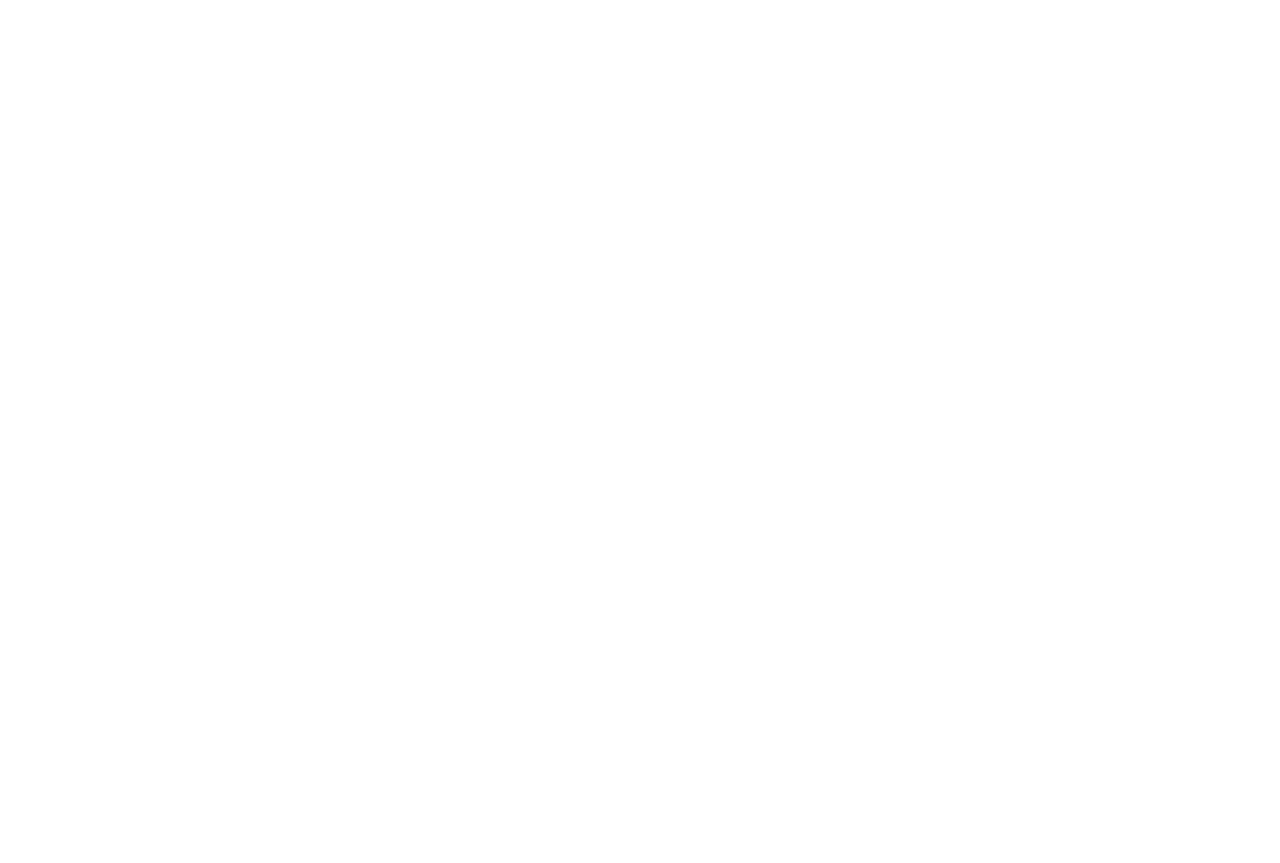
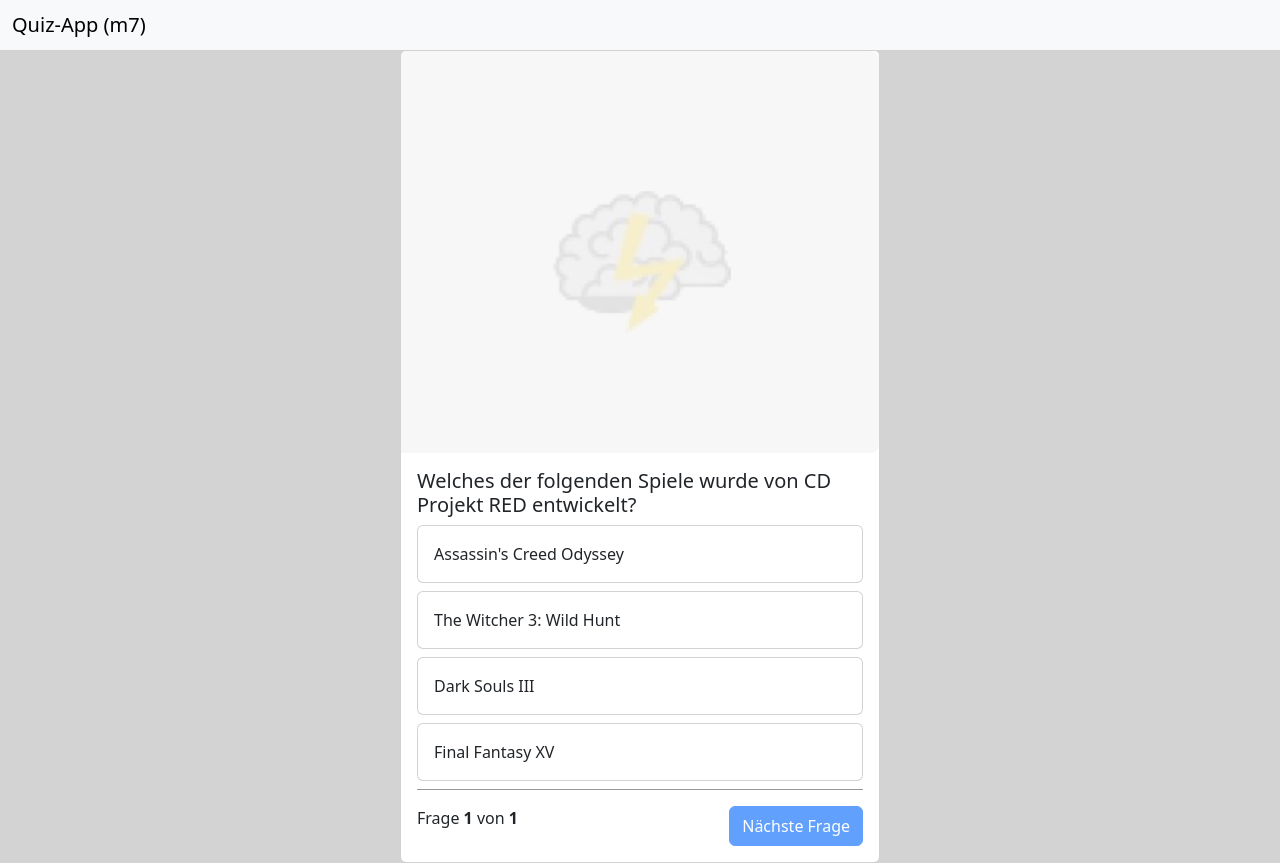
Before and after one commit to andreas813/Quiz-App-m7-, a plain HTML site: page index.html in a window 1280 px wide. Before the commit the page ends 800 px from the top, so only its background shows below. Drawn offline with nearby package versions, Linux system fonts and the light colour scheme.

Commit message:
first version of completion page

```diff
--- a/index.html
+++ b/index.html
@@ -1,13 +1,59 @@
 <!DOCTYPE html>
 <html lang="en">
+
 <head>
     <meta charset="UTF-8">
     <meta name="viewport" content="width=device-width, initial-scale=1.0">
     <title>m7 - Quiz-App</title>
     <link rel="stylesheet" href="style.css">
     <script src="script.js"></script>
+    <link href="https://cdn.jsdelivr.net/npm/bootstrap@5.3.2/dist/css/bootstrap.min.css" rel="stylesheet"
+        integrity="sha384-T3c6CoIi6uLrA9TneNEoa7RxnatzjcDSCmG1MXxSR1GAsXEV/Dwwykc2MPK8M2HN" crossorigin="anonymous">
+    <script src="https://cdn.jsdelivr.net/npm/bootstrap@5.3.2/dist/js/bootstrap.bundle.min.js"
+        integrity="sha384-C6RzsynM9kWDrMNeT87bh95OGNyZPhcTNXj1NW7RuBCsyN/o0jlpcV8Qyq46cDfL"
+        crossorigin="anonymous"></script>
 </head>
-<body>
 
-</body>
+<body onload="init()">
+    <nav class="navbar bg-body-tertiary">
+        <div class="container-fluid">
+            <span class="navbar-brand mb-0 h1">Quiz-App (m7)</span>
+        </div>
+    </nav>
+    <div class="cardArea" id="cardArea">
+        <div class="card" style="width: 30rem;">
+            <img src="img/brainbg.jpg" class="card-img-top" alt="Hintergrund-Bild Gehin mit Blitz">
+            <div class="card-body">
+                <h5 class="card-title" id="question">Quiz-Frage</h5>
+
+                <div class="card mb-2" role="button" onclick="answering(1)">
+                    <div class="card-body" id="answer_1">
+                        Antwort.
+                    </div>
+                </div>
+                <div class="card mb-2" role="button" onclick="answering(2)">
+                    <div class="card-body" id="answer_2">
+                        Antwort.
+                    </div>
+                </div>
+                <div class="card mb-2" role="button" onclick="answering(3)">
+                    <div class="card-body" id="answer_3">
+                        Antwort.
+                    </div>
+                </div>
+                <div class="card mb-2" role="button" onclick="answering(4)">
+                    <div class="card-body" id="answer_4">
+                        Antwort.
+                    </div>
+                </div>
+
+                <div class="questionFooter d-flex justify-content-between">
+                    <p>Frage <b id="currentQuestion">1</b> von <b id="questionsAmount">5</b></p>
+                    <button class="btn btn-primary" disabled id="buttonNext" onclick="nextQuestion()">Nächste Frage</button>
+                </div>
+            </div>
+        </div>
+    </div>
+    </div>
+
 </html>
--- a/script.js
+++ b/script.js
@@ -0,0 +1,136 @@
+const questions = [
+    // {
+    //     "question": "Was ist die Hauptplatine eines Computers?",
+    //     "answer_1": "RAM",
+    //     "answer_2": "GPU",
+    //     "answer_3": "Motherboard",
+    //     "answer_4": "CPU",
+    //     "correct_answer": 3
+    // },
+    // {
+    //     "question": "Welches Element ist für die Übertragung von Daten über das Internet verantwortlich?",
+    //     "answer_1": "Router",
+    //     "answer_2": "Modem",
+    //     "answer_3": "Switch",
+    //     "answer_4": "Firewall",
+    //     "correct_answer": 1
+    // },
+    // {
+    //     "question": "Was ist die chemische Formel für Wasser?",
+    //     "answer_1": "NaCl",
+    //     "answer_2": "CO₂",
+    //     "answer_3": "H₂O",
+    //     "answer_4": "CH₄",
+    //     "correct_answer": 3
+    // },
+    // {
+    //     "question": "Wer hat die Relativitätstheorie entwickelt?",
+    //     "answer_1": "Galileo Galilei",
+    //     "answer_2": "Isaac Newton",
+    //     "answer_3": "Albert Einstein",
+    //     "answer_4": "Niels Bohr",
+    //     "correct_answer": 3
+    // },
+    // {
+    //     "question": "Welches der folgenden Spiele wurde von Bethesda Softworks entwickelt?",
+    //     "answer_1": "Red Dead Redemption 2",
+    //     "answer_2": "The Elder Scrolls V: Skyrim",
+    //     "answer_3": "The Witcher 3: Wild Hunt",
+    //     "answer_4": "Grand Theft Auto V",
+    //     "correct_answer": 2
+    // },
+    // {
+    //     "question": "Wer ist der Schöpfer des Spiels 'Minecraft'?",
+    //     "answer_1": "Shigeru Miyamoto",
+    //     "answer_2": "Markus Persson (Notch)",
+    //     "answer_3": "Gabe Newell",
+    //     "answer_4": "Hideo Kojima",
+    //     "correct_answer": 2
+    // },
+    // {
+    //     "question": "Was ist das kleinste Teilchen eines chemischen Elements?",
+    //     "answer_1": "Elektron",
+    //     "answer_2": "Molekül",
+    //     "answer_3": "Proton",
+    //     "answer_4": "Atom",
+    //     "correct_answer": 1
+    // },
+    // {
+    //     "question": "Welcher der folgenden Planeten ist der kleinste im Sonnensystem?",
+    //     "answer_1": "Mars",
+    //     "answer_2": "Venus",
+    //     "answer_3": "Jupiter",
+    //     "answer_4": "Merkur",
+    //     "correct_answer": 4
+    // },
+    {
+        "question": "Welches der folgenden Spiele wurde von CD Projekt RED entwickelt?",
+        "answer_1": "Assassin's Creed Odyssey",
+        "answer_2": "The Witcher 3: Wild Hunt",
+        "answer_3": "Dark Souls III",
+        "answer_4": "Final Fantasy XV",
+        "correct_answer": 2
+    }
+]
+
+let currentQuestionNumber = 0;
+
+function init() {
+    document.getElementById('questionsAmount').innerHTML = questions.length;
+    document.getElementById('currentQuestion').innerHTML = currentQuestionNumber + 1;
+    showQuestion();
+}
+
+function showQuestion() {
+    if (currentQuestionNumber >= questions.length) {
+        document.getElementById('cardArea').innerHTML = completionHtml();
+    }
+    else {
+        let currentQuestion = questions[currentQuestionNumber];
+        document.getElementById('question').innerHTML = `${currentQuestion.question}`;
+        document.getElementById('answer_1').innerHTML = `${currentQuestion.answer_1}`;
+        document.getElementById('answer_2').innerHTML = `${currentQuestion.answer_2}`;
+        document.getElementById('answer_3').innerHTML = `${currentQuestion.answer_3}`;
+        document.getElementById('answer_4').innerHTML = `${currentQuestion.answer_4}`;
+    }
+}
+
+function answering(choice) {
+    let currentQuestion = questions[currentQuestionNumber];
+    if (currentQuestion.correct_answer == choice) {
+        document.getElementById(`answer_${choice}`).parentElement.classList.add('bg-success', 'bg-gradient');
+        document.getElementById('buttonNext').disabled = false;
+        init();
+    }
+    else {
+        // currentQuestionNumber = 1;
+        document.getElementById(`answer_${choice}`).parentElement.classList.add('bg-danger', 'bg-gradient');
+        document.getElementById(`answer_${currentQuestion.correct_answer}`).parentElement.classList.add('bg-success', 'bg-gradient');
+        init();
+    }
+
+}
+
+function nextQuestion() {
+    currentQuestionNumber++;
+    document.getElementById('buttonNext').disabled = true;
+    for (i = 1; i < 5; i++) {
+        document.getElementById(`answer_${i}`).parentElement.classList.remove('bg-success', 'bg-danger', 'bg-gradient');
+    }
+    init();
+}
+
+function completionHtml() {
+    return /*html*/`
+        <div class="d-flex flex-column align-items-center gap-3">
+            <img src="img/brain-result.png" alt="Ergebnis-Grafik, Kopf mit Zahnrädern">
+            <p><b>QUIZ COMPLETE!</b></p>
+            <div class="d-flex gap-3">
+                <p><b>YOUR SCORE</b></p>
+                <p><b>${questions.length}/${questions.length}</b></p>
+            </div>
+            <button class="btn btn-primary">SHARE</button>
+            <a href="index.html" class="link-primary link-underline-opacity-0">REPLAY</a>
+        </div>
+        `
+}
--- a/style.css
+++ b/style.css
@@ -0,0 +1,13 @@
+.cardArea {
+    min-height: 100vh;
+    /* background-color: rgba(254, 250, 239, 1) !important; */
+    background-color: lightgray;
+    display: flex;
+    justify-content: center;
+    align-items: center;
+}
+
+.questionFooter {
+    border-top: 1px solid rgba(0, 0, 0, 0.4);
+    padding-top: 16px;
+}
```
Also changed, not shown: img/brain-result.png (renamed from img/brain result.png).
